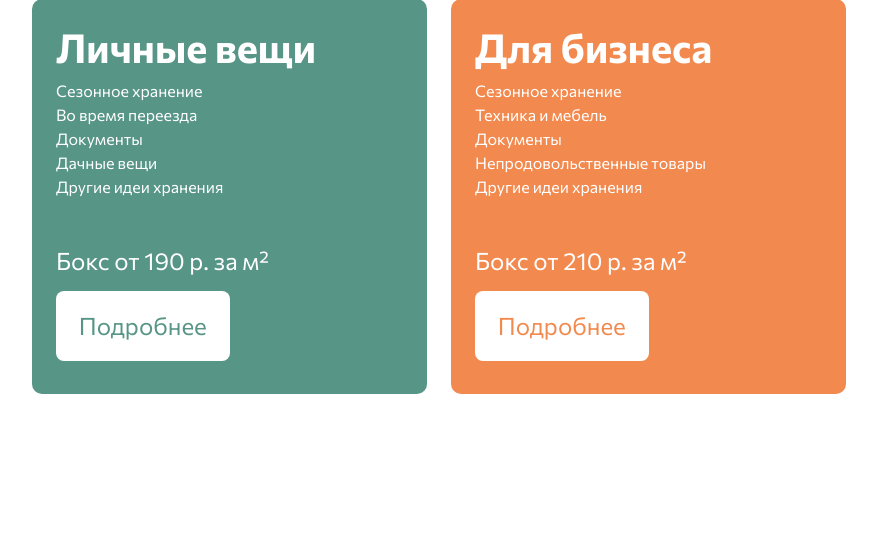
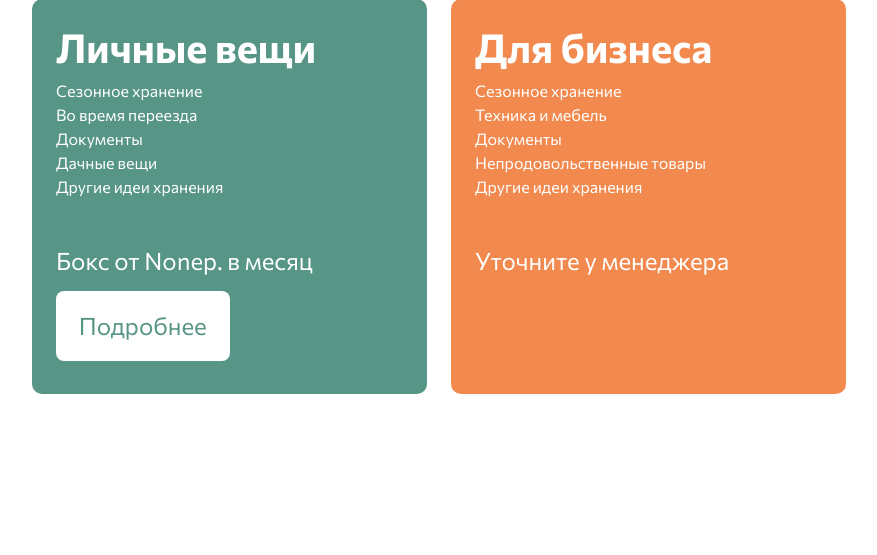
Before and after one commit to permsky/self_storage_site, a Django app: page / in a window 1280 px wide. Shown: the part 1275-1830 px from the top of the page, without its empty margins (201-1078 px from the left). Run offline with Django 3.2, Linux system fonts and the light colour scheme; data that the repository does not hold is empty.

Commit message:
Connect min_calculations to index

```diff
--- a/self_storage_site/storage_manager/views.py
+++ b/self_storage_site/storage_manager/views.py
@@ -1,5 +1,7 @@
 from django.shortcuts import render
 from django.http import JsonResponse
+from storage_manager.models import Box
+from django.db.models import Min
 
 
 def register(request):
@@ -8,4 +10,8 @@ def register(request):
 
 def index(request):
     #print(request.__dict__)
-    return render(request, 'index.html')
+    min_box_price = Box.objects.all().aggregate(Min('tariff'))['tariff__min']
+    context = {
+        'min_box_price': min_box_price,
+    }
+    return render(request, 'index.html', context)
--- a/self_storage_site/templates/index.html
+++ b/self_storage_site/templates/index.html
@@ -127,7 +127,7 @@
 					<span class="text-white">Другие идеи хранения</span>
 				</div>
 
-				<h4 class="text-white mt-5 mb-3">Бокс от 190 р. за м²</h4>
+				<h4 class="text-white mt-5 mb-3">Бокс от {{min_box_price}}р. в месяц</h4>
 				<button class="btn fs_24 SelfStorage_green bg-white SelfStorage__btn_green border-8 w-50 py-3">Подробнее</button>
 			</div>
 		</div>
@@ -141,8 +141,8 @@
 					<span class="text-white">Непродовольственные товары</span><br>
 					<span class="text-white">Другие идеи хранения</span>
 				</div>
-				<h4 class="text-white mt-5 mb-3">Бокс от 210 р. за м²</h4>
-				<button class="btn fs_24 SelfStorage_orange bg-white SelfStorage__btn_orange border-8 w-50 py-3">Подробнее</button>
+				<h4 class="text-white mt-5 mb-3">Уточните у менеджера</h4>
+				<!--<button class="btn fs_24 SelfStorage_orange bg-white SelfStorage__btn_orange border-8 w-50 py-3">Подробнее</button>-->
 			</div>
 		</div>
 	</article>
```
